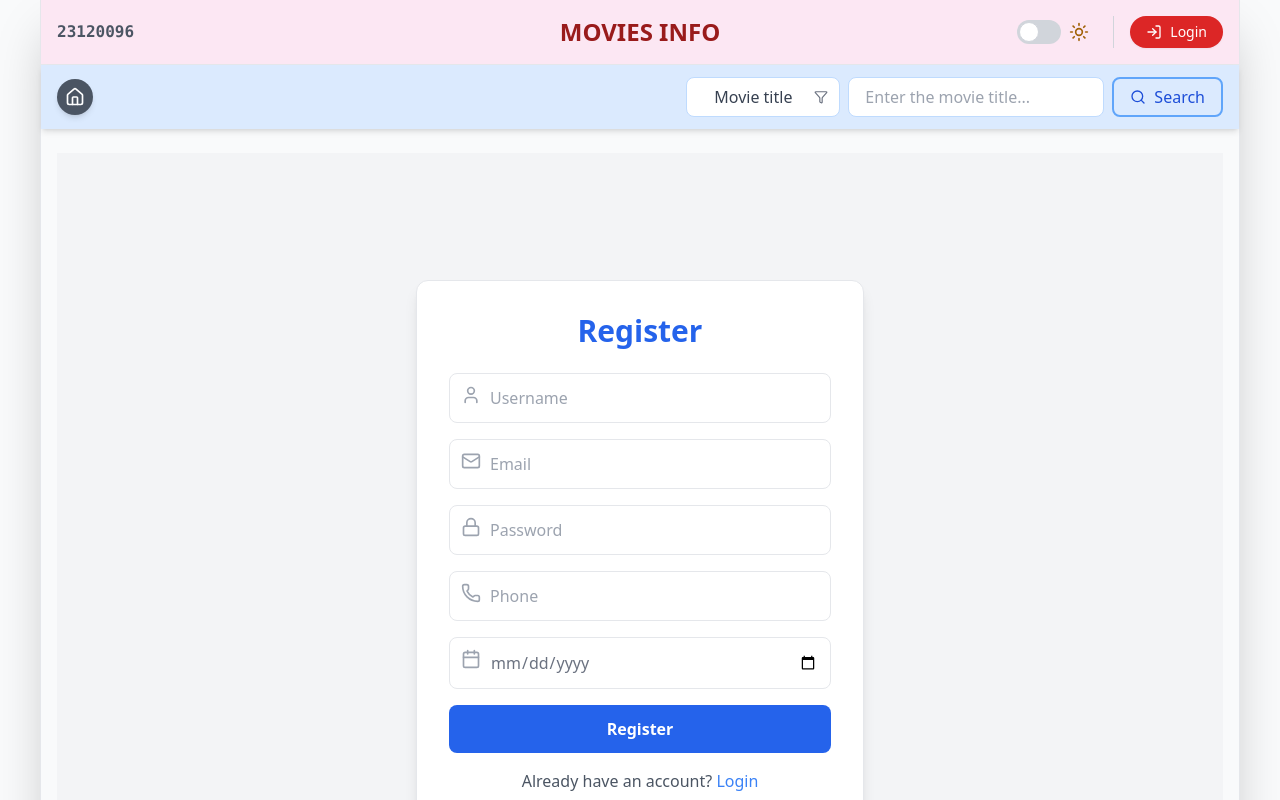
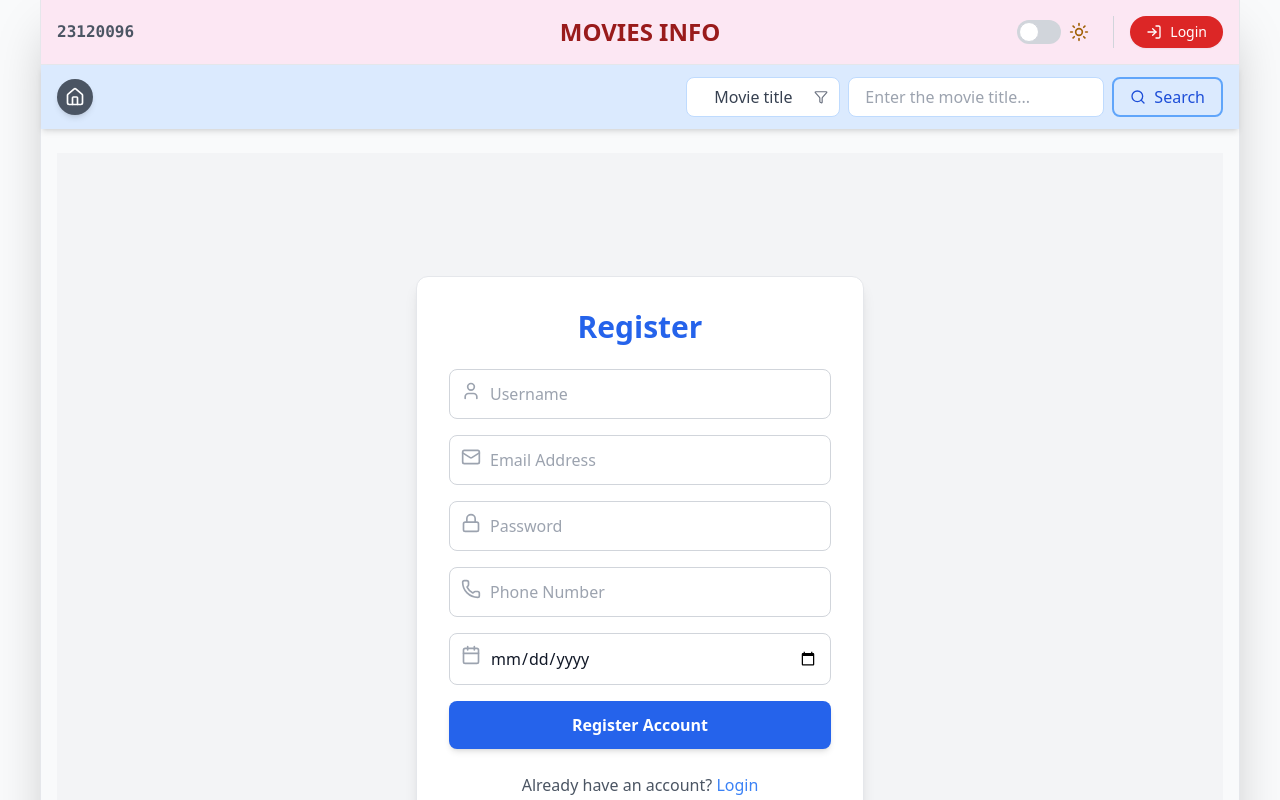
Before and after one commit to Cooff-VT/BTCN_2_Web, a React (Vite) app in the folder BTCN_2/: page /register in a window 1280 px wide. Shown: the top 800 px of the page. Built offline with nearby package versions, Linux system fonts and the light colour scheme; the HTML template or start-up script is replaced by a standard one.

Commit message:
0.5 diem: form validation cho Register page

```diff
--- a/BTCN_2/src/pages/RegisterPage.jsx
+++ b/BTCN_2/src/pages/RegisterPage.jsx
@@ -1,71 +1,133 @@
 import { useState } from 'react';
 import { Link, useNavigate } from 'react-router-dom';
 import { useAuth } from '../context/AuthContext';
-import { Mail, Lock, User, Phone, Calendar } from 'lucide-react';
+import { Mail, Lock, User, Phone, Calendar, AlertCircle } from 'lucide-react';
 
 const RegisterPage = () => {
   const [formData, setFormData] = useState({
     username: '', email: '', password: '', phone: '', dob: ''
   });
-  const [error, setError] = useState('');
+
+  const [errors, setErrors] = useState({});
+  const [apiError, setApiError] = useState('');
+
   const { register } = useAuth();
   const navigate = useNavigate();
 
-  const handleChange = (e) => setFormData({ ...formData, [e.target.name]: e.target.value });
+  const validateForm = () => {
+    let newErrors = {};
+    const emailRegex = /^[^\s@]+@[^\s@]+\.[^\s@]+$/;
+    const phoneRegex = /^[0-9]{10,11}$/;
+
+    if (!formData.username.trim()) {
+      newErrors.username = "Username is required";
+    } else if (formData.username.length < 3) {
+      newErrors.username = "Username must be at least 3 characters";
+    }
+
+    if (!formData.email) {
+      newErrors.email = "Email is required";
+    } else if (!emailRegex.test(formData.email)) {
+      newErrors.email = "Invalid email format";
+    }
+
+    if (!formData.password) {
+      newErrors.password = "Password is required";
+    } else if (formData.password.length < 6) {
+      newErrors.password = "Password must be at least 6 characters";
+    }
+
+    if (formData.phone && !phoneRegex.test(formData.phone)) {
+      newErrors.phone = "Phone must be 10-11 digits";
+    }
+
+    if (formData.dob) {
+      const selectedDate = new Date(formData.dob);
+      const today = new Date();
+      if (selectedDate > today) {
+        newErrors.dob = "Date of birth cannot be in the future";
+      }
+    } else {
+        newErrors.dob = "Date of birth is required";
+    }
+
+    setErrors(newErrors);
+    return Object.keys(newErrors).length === 0;
+  };
+
+  const handleChange = (e) => {
+    setFormData({ ...formData, [e.target.name]: e.target.value });
+    if (errors[e.target.name]) {
+      setErrors({ ...errors, [e.target.name]: '' });
+    }
+  };
 
   const handleSubmit = async (e) => {
     e.preventDefault();
-    setError('');
+    setApiError('');
+
+    if (!validateForm()) return;
 
     const res = await register(formData);
     if (res.success) {
         alert("Registration successful! Please login.");
         navigate('/login');
     } else {
-        setError(res.message);
+        setApiError(res.message);
     }
   };
+
+  const renderInput = (name, type, placeholder, Icon, errorKey) => (
+    <div className="space-y-1">
+      <div className="relative">
+        <Icon className={`absolute left-3 top-3 ${errors[errorKey] ? 'text-red-500' : 'text-gray-400'}`} size={20} />
+        <input
+            name={name}
+            type={type}
+            placeholder={placeholder}
+            value={formData[name]}
+            onChange={handleChange}
+            className={`w-full pl-10 p-3 border rounded-lg dark:bg-gray-800 dark:text-white transition-colors
+                ${errors[errorKey]
+                    ? 'border-red-500 focus:ring-red-500 focus:border-red-500'
+                    : 'border-gray-300 dark:border-gray-700 focus:ring-blue-500'
+                }
+            `}
+        />
+      </div>
+      {errors[errorKey] && (
+        <p className="text-red-500 text-xs flex items-center gap-1 pl-1">
+            <AlertCircle size={12} /> {errors[errorKey]}
+        </p>
+      )}
+    </div>
+  );
 
   return (
     <div className="flex items-center justify-center min-h-screen bg-gray-100 dark:bg-gray-950 p-4">
       <div className="w-full max-w-md p-8 bg-white dark:bg-gray-900 rounded-xl shadow-lg border border-gray-200 dark:border-gray-800">
         <h2 className="text-3xl font-bold text-center text-blue-600 mb-6">Register</h2>
-        {error && <div className="bg-red-100 text-red-700 p-3 rounded mb-4 text-sm">{error}</div>}
+
+        {apiError && <div className="bg-red-100 text-red-700 p-3 rounded mb-4 text-sm border border-red-200">{apiError}</div>}
 
         <form onSubmit={handleSubmit} className="space-y-4">
-          <div className="relative">
-            <User className="absolute left-3 top-3 text-gray-400" size={20} />
-            <input name="username" placeholder="Username" onChange={handleChange} required
-                className="w-full pl-10 p-3 border rounded-lg dark:bg-gray-800 dark:border-gray-700 dark:text-white" />
-          </div>
-          <div className="relative">
-            <Mail className="absolute left-3 top-3 text-gray-400" size={20} />
-            <input name="email" type="email" placeholder="Email" onChange={handleChange} required
-                className="w-full pl-10 p-3 border rounded-lg dark:bg-gray-800 dark:border-gray-700 dark:text-white" />
-          </div>
-          <div className="relative">
-            <Lock className="absolute left-3 top-3 text-gray-400" size={20} />
-            <input name="password" type="password" placeholder="Password" onChange={handleChange} required
-                className="w-full pl-10 p-3 border rounded-lg dark:bg-gray-800 dark:border-gray-700 dark:text-white" />
-          </div>
-          <div className="relative">
-            <Phone className="absolute left-3 top-3 text-gray-400" size={20} />
-            <input name="phone" placeholder="Phone" onChange={handleChange}
-                className="w-full pl-10 p-3 border rounded-lg dark:bg-gray-800 dark:border-gray-700 dark:text-white" />
-          </div>
-          <div className="relative">
-            <Calendar className="absolute left-3 top-3 text-gray-400" size={20} />
-            <input name="dob" type="date" onChange={handleChange}
-                className="w-full pl-10 p-3 border rounded-lg dark:bg-gray-800 dark:border-gray-700 dark:text-white text-gray-500" />
-          </div>
+          {renderInput("username", "text", "Username", User, "username")}
+          {renderInput("email", "email", "Email Address", Mail, "email")}
+          {renderInput("password", "password", "Password", Lock, "password")}
+          {renderInput("phone", "text", "Phone Number", Phone, "phone")}
+          {renderInput("dob", "date", "Date of Birth", Calendar, "dob")}
 
-          <button className="w-full py-3 bg-blue-600 text-white font-bold rounded-lg hover:bg-blue-700 transition">Register</button>
+          <button className="w-full py-3 bg-blue-600 text-white font-bold rounded-lg hover:bg-blue-700 transition shadow-md mt-2">
+            Register Account
+          </button>
         </form>
-        <p className="text-center mt-4 text-gray-600 dark:text-gray-400">
-          Already have an account? <Link to="/login" className="text-blue-500 hover:underline">Login</Link>
+
+        <p className="text-center mt-6 text-gray-600 dark:text-gray-400">
+          Already have an account? <Link to="/login" className="text-blue-500 hover:underline font-medium">Login</Link>
         </p>
       </div>
     </div>
   );
 };
+
 export default RegisterPage;
```
